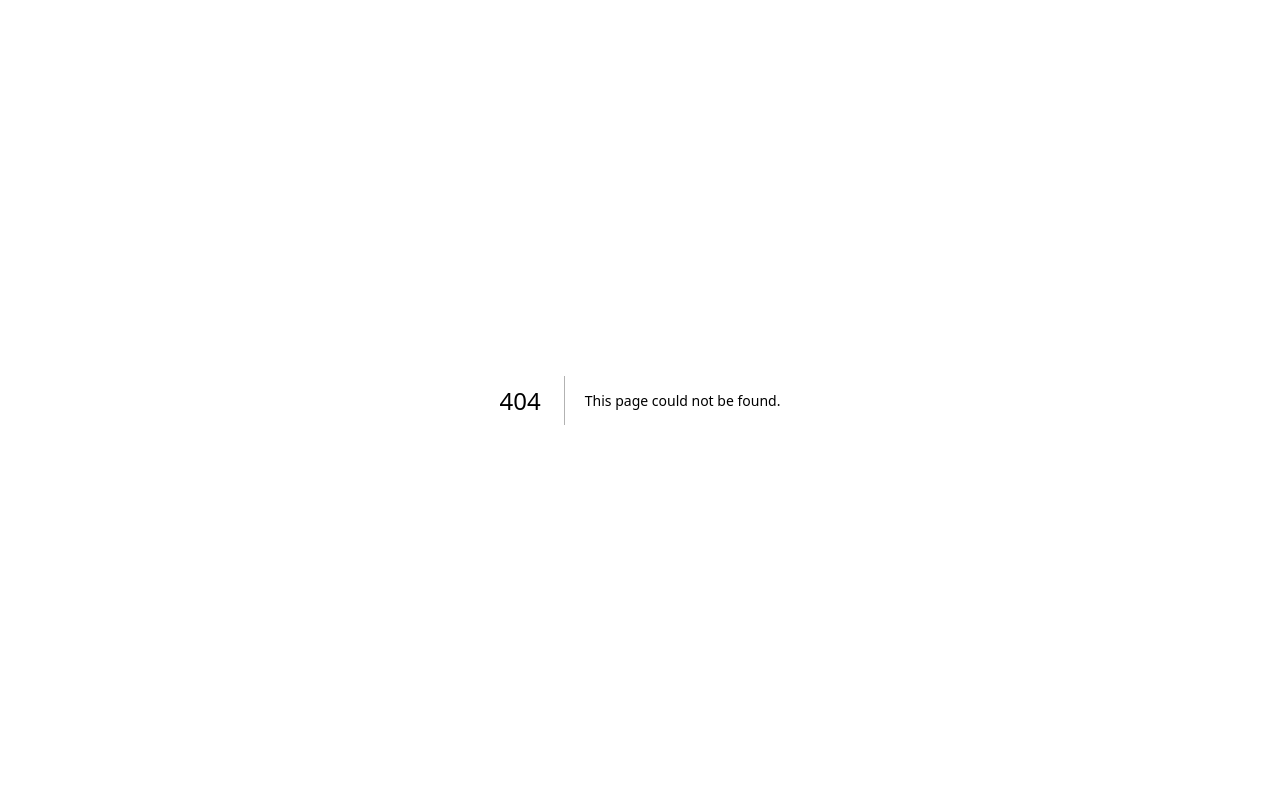
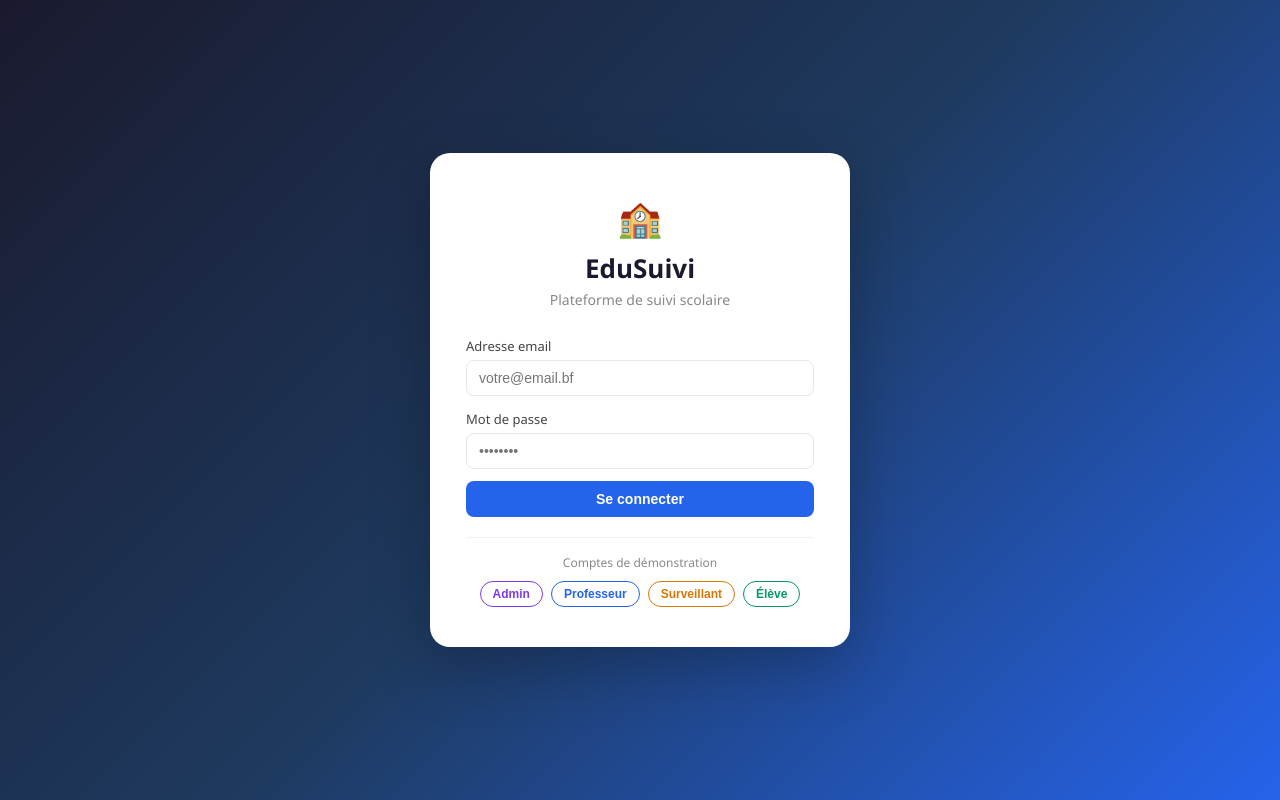
Before and after one commit to zisaie35-cyber/edusurvi, a Next.js app: page /app/login in a window 1280 px wide. Before the commit this address had no page. Built offline with nearby package versions, Linux system fonts and the light colour scheme.

Commit message:
Add files via upload

```diff
--- /dev/null
+++ b/app/app/globals.css
@@ -0,0 +1,24 @@
+* {
+  box-sizing: border-box;
+  margin: 0;
+  padding: 0;
+}
+
+body {
+  font-family: 'Segoe UI', system-ui, sans-serif;
+  background: #f4f6fb;
+  min-height: 100vh;
+}
+
+input:focus, select:focus, textarea:focus {
+  outline: 2px solid #2563eb;
+  border-color: #2563eb;
+}
+
+::-webkit-scrollbar { width: 6px; height: 6px; }
+::-webkit-scrollbar-track { background: #f1f1f1; }
+::-webkit-scrollbar-thumb { background: #ccc; border-radius: 3px; }
+
+@media print {
+  .no-print { display: none !important; }
+}
--- /dev/null
+++ b/app/app/layout.tsx
@@ -0,0 +1,19 @@
+import type { Metadata } from 'next'
+import './globals.css'
+
+export const metadata: Metadata = {
+  title: 'EduSuivi — Suivi scolaire',
+  description: 'Plateforme de suivi scolaire',
+}
+
+export default function RootLayout({
+  children,
+}: {
+  children: React.ReactNode
+}) {
+  return (
+    <html lang="fr">
+      <body>{children}</body>
+    </html>
+  )
+}
--- /dev/null
+++ b/app/app/login/page.tsx
@@ -0,0 +1,159 @@
+'use client'
+
+import { useState } from 'react'
+import { useRouter } from 'next/navigation'
+
+export default function LoginPage() {
+  const router = useRouter()
+  const [email, setEmail] = useState('')
+  const [password, setPassword] = useState('')
+  const [error, setError] = useState('')
+  const [loading, setLoading] = useState(false)
+
+  const handleLogin = async () => {
+    if (!email || !password) {
+      setError('Veuillez remplir tous les champs')
+      return
+    }
+    setLoading(true)
+    setError('')
+
+    try {
+      const res = await fetch('/api/auth/login', {
+        method: 'POST',
+        headers: { 'Content-Type': 'application/json' },
+        body: JSON.stringify({ email, password }),
+      })
+      const data = await res.json()
+
+      if (!res.ok) {
+        setError(data.error || 'Identifiants incorrects')
+        setLoading(false)
+        return
+      }
+
+      // Stocker le token
+      localStorage.setItem('accessToken', data.accessToken)
+      localStorage.setItem('user', JSON.stringify(data.user))
+
+      // Rediriger selon le rôle
+      router.push('/dashboard')
+    } catch {
+      setError('Erreur de connexion. Réessayez.')
+      setLoading(false)
+    }
+  }
+
+  const demos = [
+    { label: 'Admin', email: 'admin@ecole.bf', pwd: 'admin123', color: '#7c3aed' },
+    { label: 'Professeur', email: 'prof1@ecole.bf', pwd: 'prof123', color: '#2563eb' },
+    { label: 'Surveillant', email: 'surv@ecole.bf', pwd: 'surv123', color: '#d97706' },
+    { label: 'Élève', email: 'eleve1@ecole.bf', pwd: 'eleve123', color: '#059669' },
+  ]
+
+  return (
+    <div style={{
+      minHeight: '100vh',
+      display: 'flex',
+      alignItems: 'center',
+      justifyContent: 'center',
+      background: 'linear-gradient(135deg,#1a1a2e 0%,#1e3a5f 50%,#2563eb 100%)',
+      padding: '20px',
+    }}>
+      <div style={{
+        background: '#fff',
+        borderRadius: 20,
+        padding: '40px 36px',
+        width: '100%',
+        maxWidth: 420,
+        boxShadow: '0 20px 60px rgba(0,0,0,0.25)',
+      }}>
+        <div style={{ textAlign: 'center', marginBottom: 8, fontSize: 36 }}>🏫</div>
+        <h1 style={{ textAlign: 'center', fontSize: 26, fontWeight: 800, color: '#1a1a2e', marginBottom: 4 }}>
+          EduSuivi
+        </h1>
+        <p style={{ textAlign: 'center', color: '#888', fontSize: 14, marginBottom: 28 }}>
+          Plateforme de suivi scolaire
+        </p>
+
+        <div style={{ marginBottom: 14 }}>
+          <label style={{ display: 'block', fontSize: 13, fontWeight: 500, color: '#444', marginBottom: 5 }}>
+            Adresse email
+          </label>
+          <input
+            style={{ width: '100%', padding: '9px 12px', border: '1px solid #e5e7eb', borderRadius: 8, fontSize: 14 }}
+            type="email"
+            value={email}
+            onChange={e => setEmail(e.target.value)}
+            placeholder="votre@email.bf"
+            onKeyDown={e => e.key === 'Enter' && handleLogin()}
+          />
+        </div>
+
+        <div style={{ marginBottom: 8 }}>
+          <label style={{ display: 'block', fontSize: 13, fontWeight: 500, color: '#444', marginBottom: 5 }}>
+            Mot de passe
+          </label>
+          <input
+            style={{ width: '100%', padding: '9px 12px', border: '1px solid #e5e7eb', borderRadius: 8, fontSize: 14 }}
+            type="password"
+            value={password}
+            onChange={e => setPassword(e.target.value)}
+            placeholder="••••••••"
+            onKeyDown={e => e.key === 'Enter' && handleLogin()}
+          />
+        </div>
+
+        {error && (
+          <p style={{ color: '#dc2626', fontSize: 13, marginBottom: 8 }}>{error}</p>
+        )}
+
+        <button
+          onClick={handleLogin}
+          disabled={loading}
+          style={{
+            width: '100%',
+            padding: '10px',
+            background: loading ? '#93c5fd' : '#2563eb',
+            color: '#fff',
+            border: 'none',
+            borderRadius: 8,
+            fontSize: 14,
+            fontWeight: 600,
+            cursor: loading ? 'not-allowed' : 'pointer',
+            marginTop: 4,
+          }}
+        >
+          {loading ? 'Connexion...' : 'Se connecter'}
+        </button>
+
+        {/* Comptes démo */}
+        <div style={{ marginTop: 20, borderTop: '1px solid #f0f0f0', paddingTop: 16 }}>
+          <p style={{ fontSize: 12, color: '#888', marginBottom: 10, textAlign: 'center' }}>
+            Comptes de démonstration
+          </p>
+          <div style={{ display: 'flex', gap: 8, flexWrap: 'wrap', justifyContent: 'center' }}>
+            {demos.map(d => (
+              <button
+                key={d.label}
+                onClick={() => { setEmail(d.email); setPassword(d.pwd) }}
+                style={{
+                  padding: '5px 12px',
+                  background: '#fff',
+                  border: `1px solid ${d.color}`,
+                  borderRadius: 20,
+                  fontSize: 12,
+                  fontWeight: 600,
+                  color: d.color,
+                  cursor: 'pointer',
+                }}
+              >
+                {d.label}
+              </button>
+            ))}
+          </div>
+        </div>
+      </div>
+    </div>
+  )
+}
--- /dev/null
+++ b/app/app/page.tsx
@@ -0,0 +1,5 @@
+import { redirect } from 'next/navigation'
+
+export default function Home() {
+  redirect('/login')
+}
```
Also changed, not shown: app/app/api/auth/login/route.ts (added, +104 -0 lines), app/app/dashboard/page.tsx (added, +50 -0 lines).
